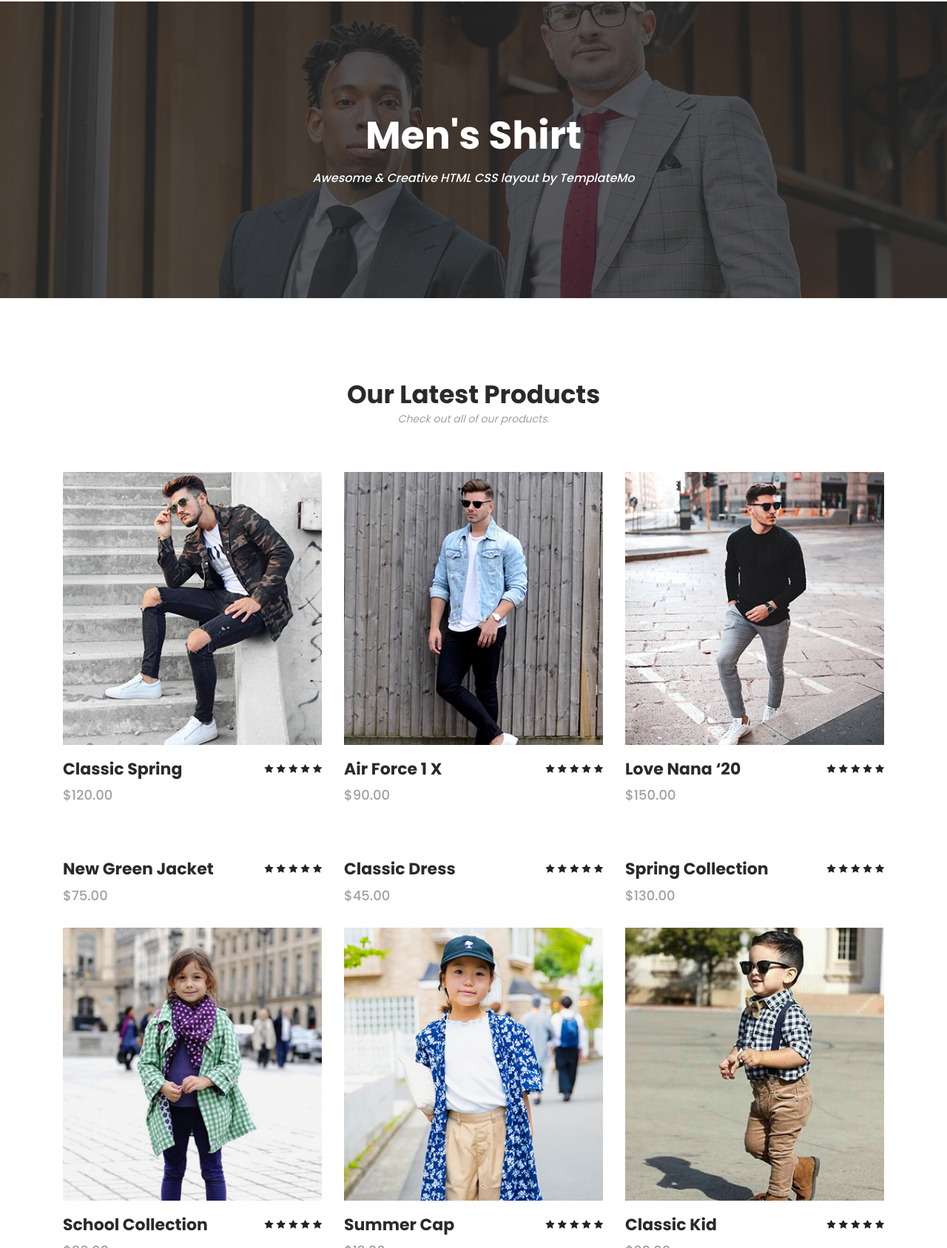
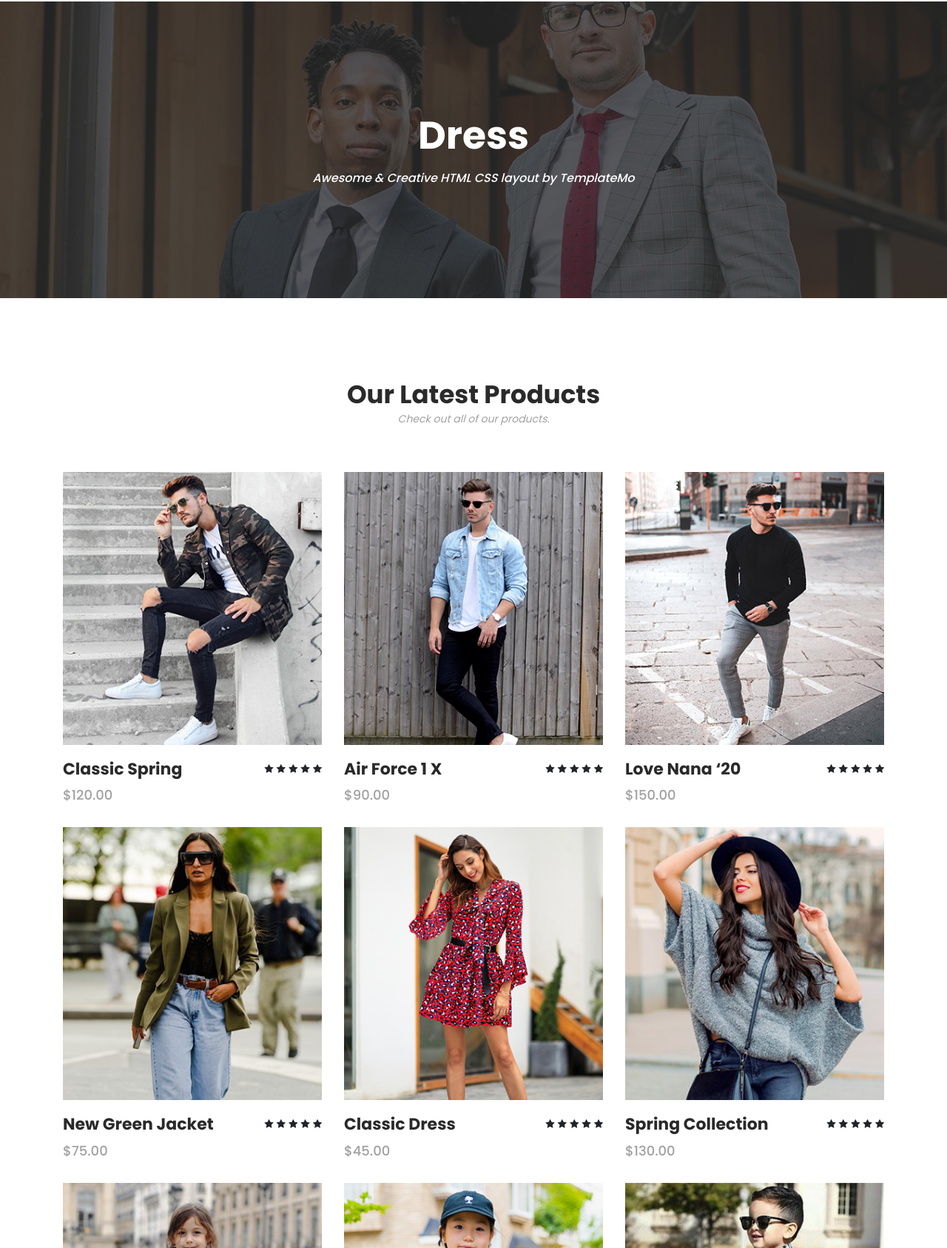
Before and after one commit to Reahana/DevTech-website-new-design, a plain HTML site: page women/dress.html in a window 1280 px wide. Shown: the part 158-1845 px from the top of the page at 74% size. Drawn offline with Linux system fonts and the light colour scheme.

Commit message:
title and heading

```diff
--- a/women/dress.html
+++ b/women/dress.html
@@ -9,7 +9,7 @@
     <meta name="author" content="">
     <link href="https://fonts.googleapis.com/css?family=Poppins:100,200,300,400,500,600,700,800,900&display=swap" rel="stylesheet">
 
-    <title>DevTech - Men's Shirt</title>
+    <title>DevTech - Women's Dress</title>
 
 
     <!-- Additional CSS Files -->
@@ -64,7 +64,7 @@
                             <li class="submenu">
                                 <a href="../women.html">Women's</a>
                                 <ul>
-                                    <li><a href="#">Dress</a></li>
+                                    <li><a href="./dress.html">Dress</a></li>
                                     <li><a href="#">Tops</a></li>
                                     <li><a href="#">Pants</a></li>
 
@@ -101,7 +101,7 @@
             <div class="row">
                 <div class="col-lg-12">
                     <div class="inner-content">
-                        <h2>Men's Shirt</h2>
+                        <h2>Dress</h2>
                         <span>Awesome &amp; Creative HTML CSS layout by TemplateMo</span>
                     </div>
                 </div>
@@ -210,7 +210,7 @@
                                     <li><a href="single-product.html"><i class="fa fa-shopping-cart"></i></a></li>
                                 </ul>
                             </div>
-                            <img src="assets/images/women-01.jpg" alt="">
+                            <img src="../assets/images/women-01.jpg" alt="">
                         </div>
                         <div class="down-content">
                             <h4>New Green Jacket</h4>
@@ -235,7 +235,7 @@
                                     <li><a href="single-product.html"><i class="fa fa-shopping-cart"></i></a></li>
                                 </ul>
                             </div>
-                            <img src="assets/images/women-02.jpg" alt="">
+                            <img src="../assets/images/women-02.jpg" alt="">
                         </div>
                         <div class="down-content">
                             <h4>Classic Dress</h4>
@@ -260,7 +260,7 @@
                                     <li><a href="single-product.html"><i class="fa fa-shopping-cart"></i></a></li>
                                 </ul>
                             </div>
-                            <img src="assets/images/women-03.jpg" alt="">
+                            <img src="../assets/images/women-03.jpg" alt="">
                         </div>
                         <div class="down-content">
                             <h4>Spring Collection</h4>
```
